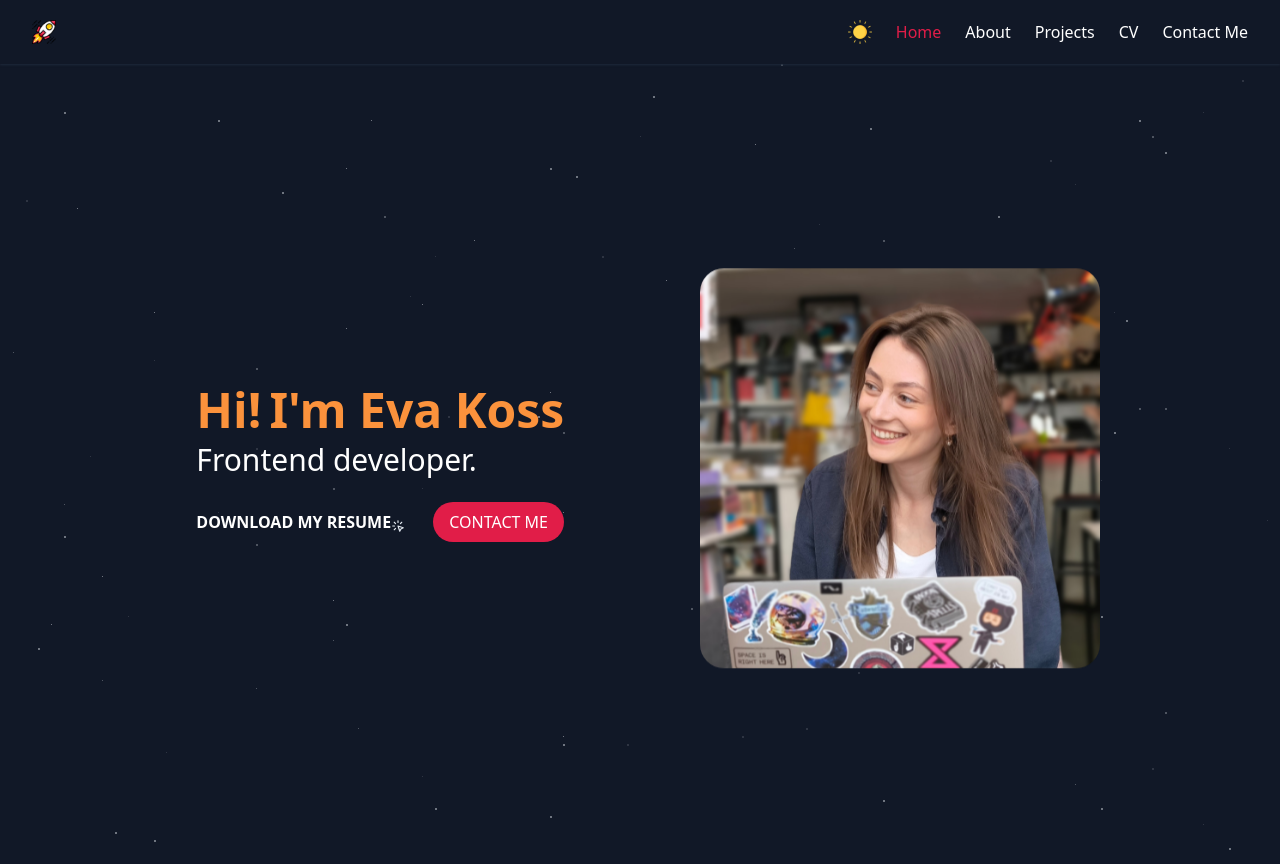
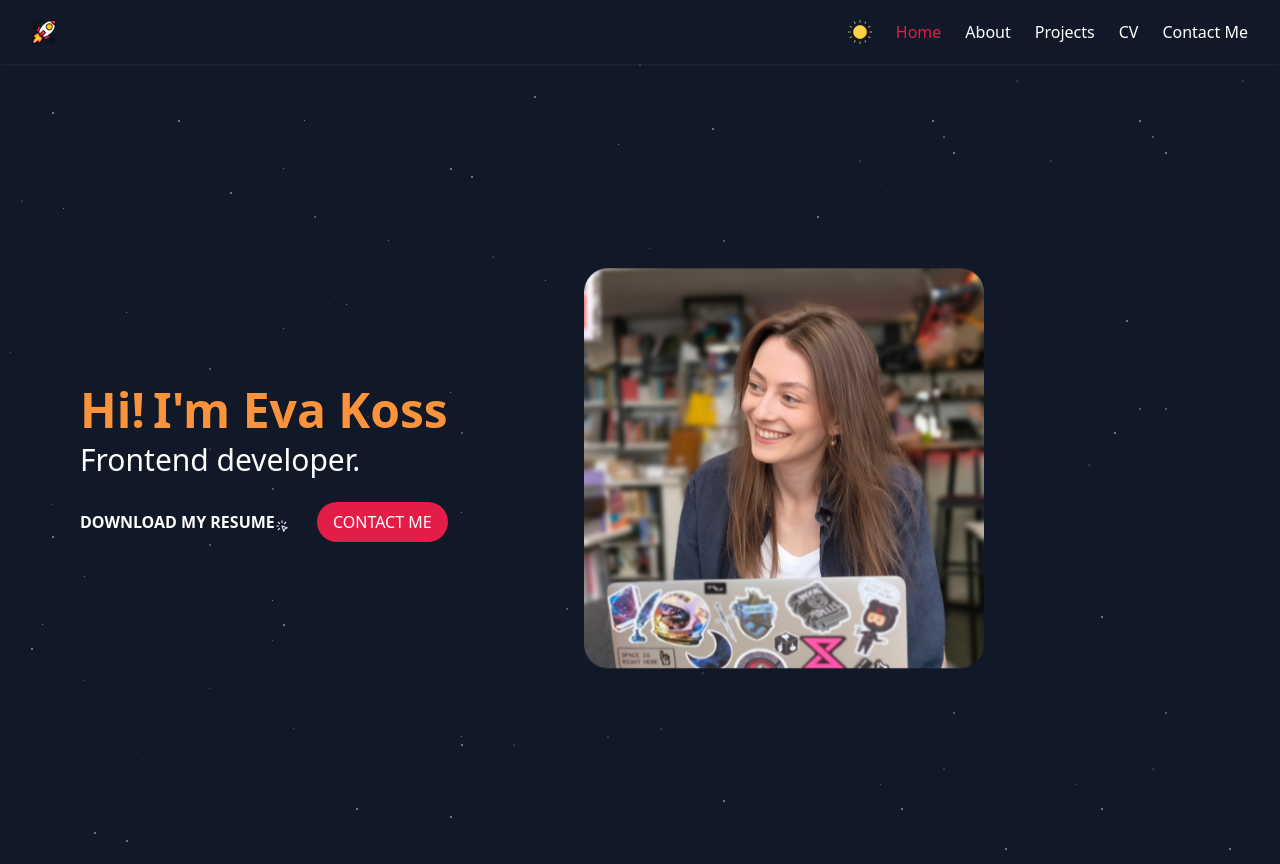
Before and after one commit to evokss/MyPortfolioWebsite, a Next.js app: page / in a window 1280 px wide. Built offline with nearby package versions, Linux system fonts and the light colour scheme.

Commit message:
Enhance page component with StarryBackground wrapper

```diff
--- a/app/page.jsx
+++ b/app/page.jsx
@@ -4,11 +4,15 @@ import React from "react";
 import Navbar from "./components/common/NavBar";
 import HomePage from "./components/home/HomePage";
 
+import { StarryBackground } from "./utils/starryBackground";
+
 const page = () => {
   return (
     <>
       <Navbar />
-      <HomePage />
+      <StarryBackground>
+        <HomePage />
+      </StarryBackground>
     </>
   );
 };
```
